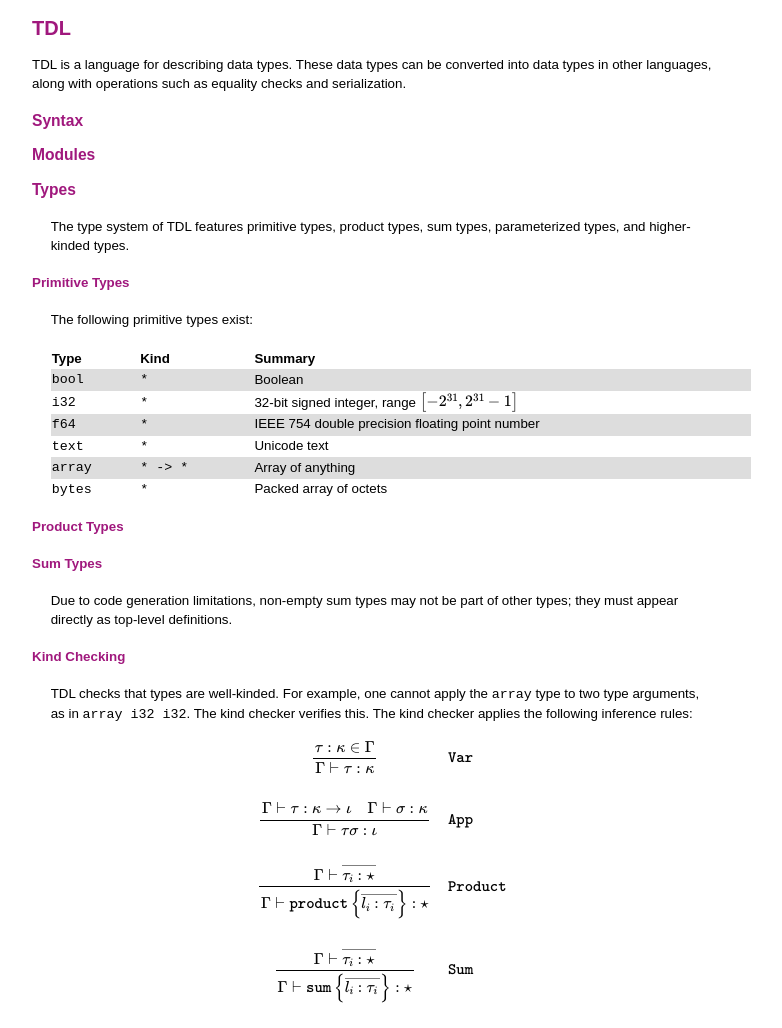
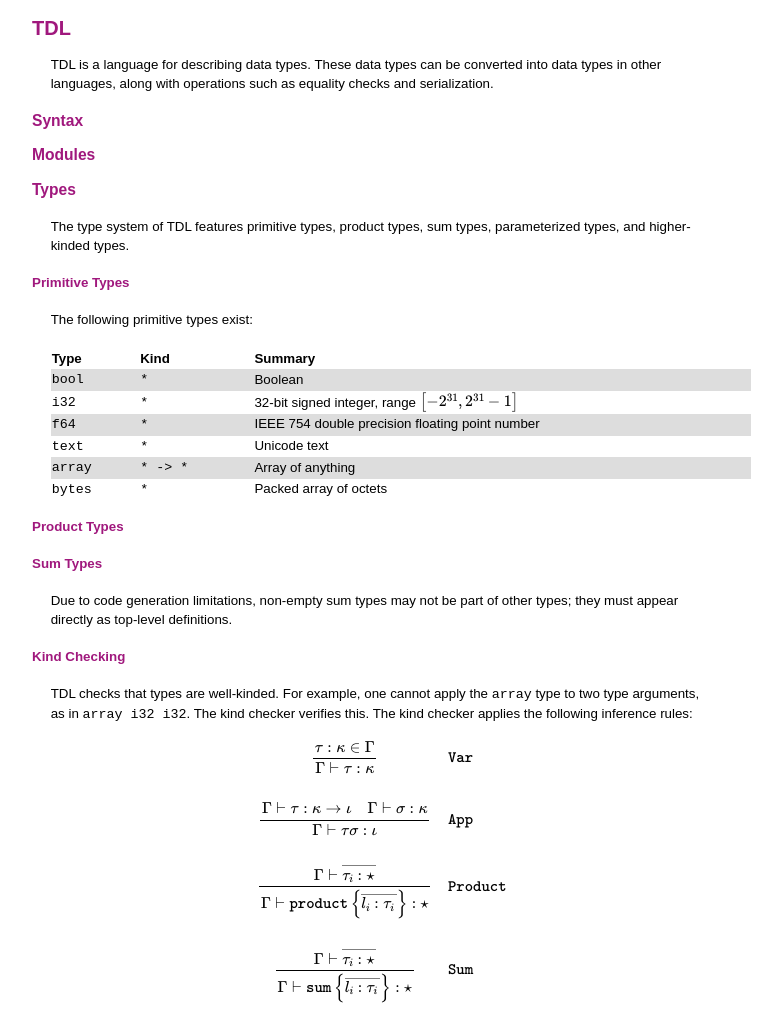
Before and after one commit to typedefs/tdlc, a plain HTML site: page docs/index.html in a window 1280 px wide. Shown: the whole page, without its empty margins (258-1040 px from the left). Drawn offline with nearby package versions, Linux system fonts and the light colour scheme; some packages are replaced by stand-ins of ours.

Commit message:
Indent introduction

```diff
--- a/docs/index.html
+++ b/docs/index.html
@@ -20,6 +20,7 @@
         line-height: 14pt;
       }
 
+      article > *:not(h1):not(section),
       section > *:not(h1):not(section) {
         margin-left: 14pt;
         margin-right: 14pt;
```
